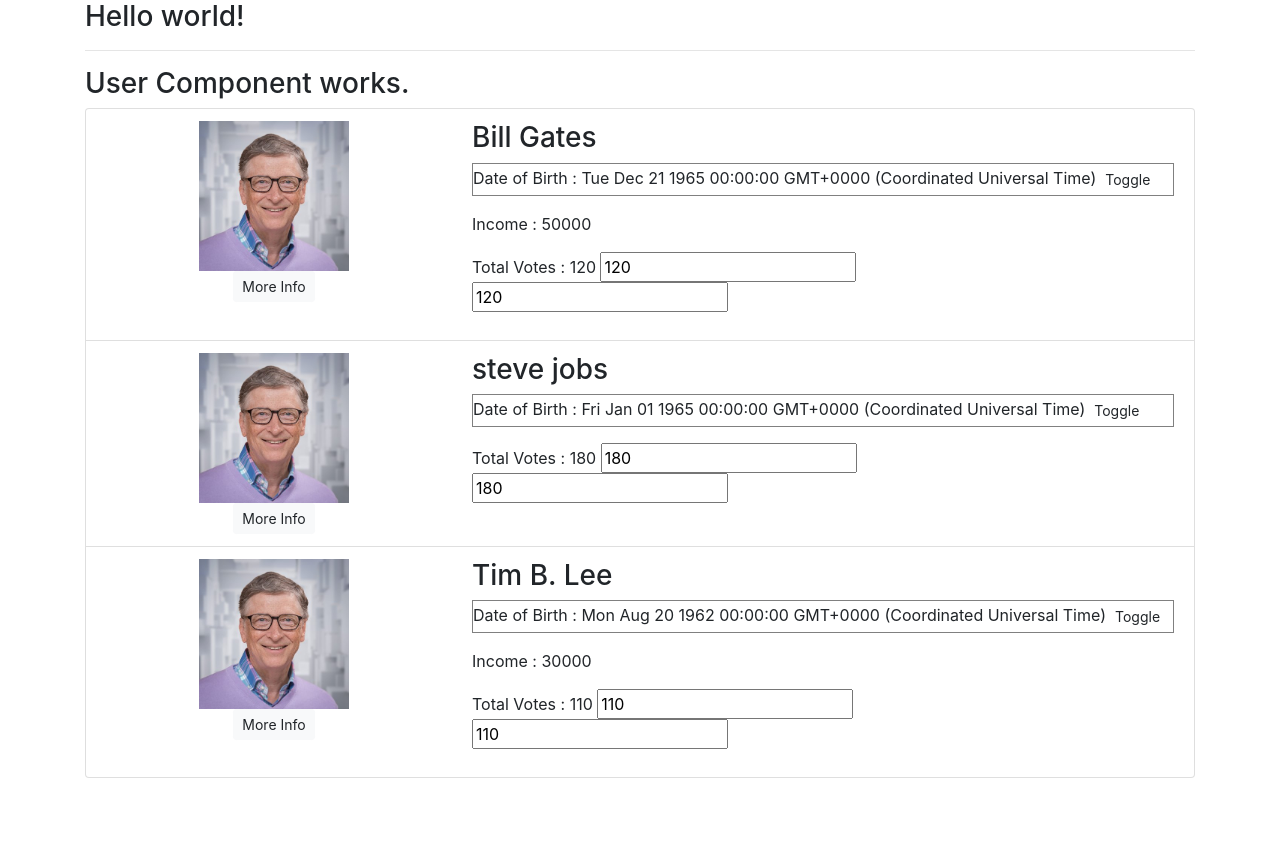
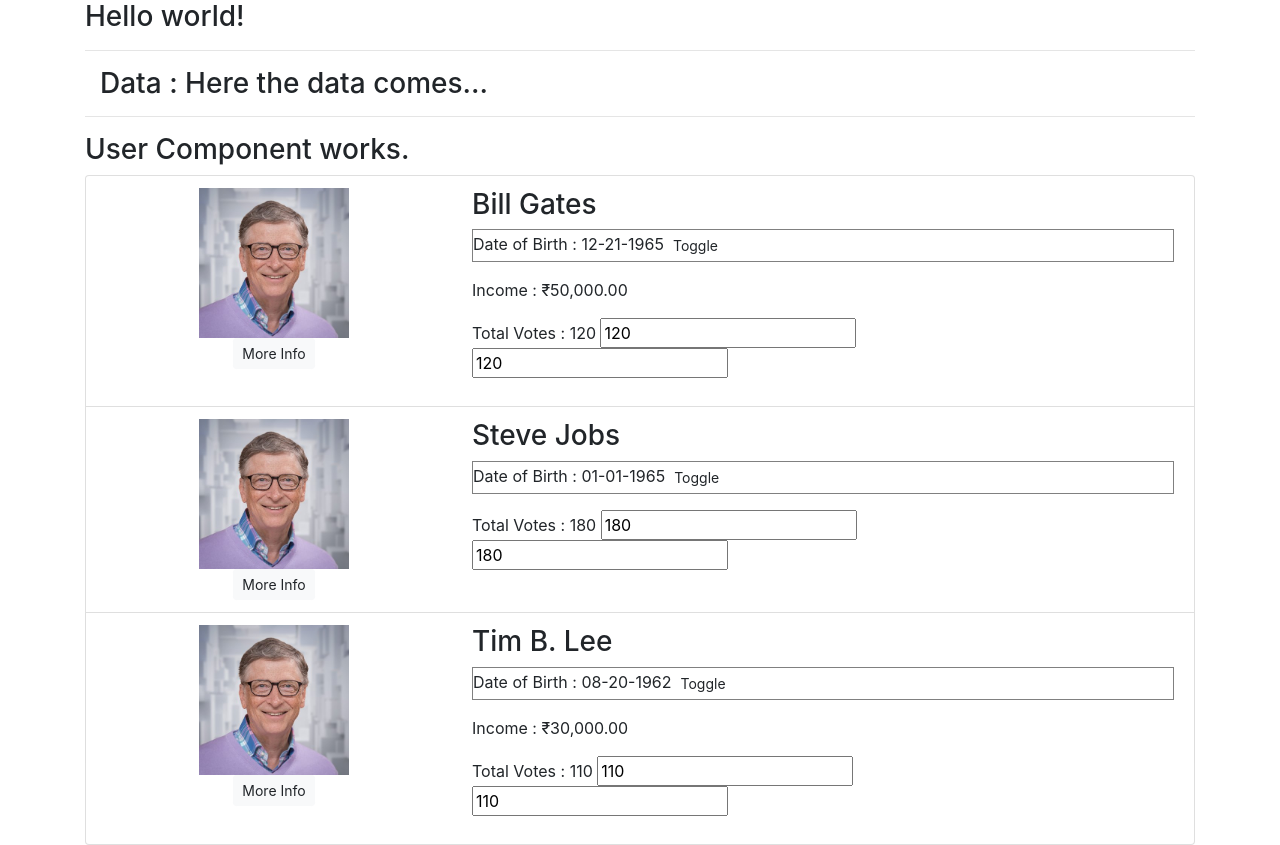
Before and after one commit to synergy2411/incedo-b1, an Angular app in the folder ng-demo/users-app/: page / in a window 1280 px wide. Before the commit the page ends 800 px from the top, so only its background shows below. Built offline with nearby package versions, Linux system fonts and the light colour scheme.

Commit message:
pipes added

```diff
--- a/ng-demo/users-app/src/app/app.component.html
+++ b/ng-demo/users-app/src/app/app.component.html
@@ -1,5 +1,9 @@
 <div class="container">
   <h3>Hello world!</h3>
   <hr>
+
+  <app-pipe-demo></app-pipe-demo>
+
+  <hr>
   <app-users></app-users>
 </div>
--- a/ng-demo/users-app/src/app/app.module.ts
+++ b/ng-demo/users-app/src/app/app.module.ts
@@ -7,13 +7,15 @@
 import { UsersComponent } from './users/user.component';
 import { UserInfoComponent } from './users/user-info/user-info.component';
 import { UserImgComponent } from './users/user-img/user-img.component';
+import { PipeDemoComponent } from './pipe-demo/pipe-demo.component';
 
 @NgModule({
   declarations: [           // Component, Directive, Pipes
     AppComponent,
     UsersComponent,
     UserInfoComponent,
-    UserImgComponent
+    UserImgComponent,
+    PipeDemoComponent
   ],
   imports: [                // Modules - built-in or custom
     BrowserModule,
--- /dev/null
+++ b/ng-demo/users-app/src/app/pipe-demo/pipe-demo.component.html
@@ -0,0 +1,3 @@
+<div class="container">
+    <h3>Data : {{ promise | async }}</h3>
+</div>
--- /dev/null
+++ b/ng-demo/users-app/src/app/pipe-demo/pipe-demo.component.ts
@@ -0,0 +1,23 @@
+import { Component, OnInit } from '@angular/core';
+
+@Component({
+  selector: 'app-pipe-demo',
+  templateUrl: './pipe-demo.component.html',
+  styleUrls: ['./pipe-demo.component.css']
+})
+export class PipeDemoComponent implements OnInit {
+
+  // simulate the async Javascript behaviour
+
+  promise = new Promise((resolve, reject)=>{
+    setTimeout(() => {
+      resolve("Here the data comes...")
+    }, 3000);
+  })
+
+  constructor() { }
+
+  ngOnInit(): void {
+  }
+
+}
--- a/ng-demo/users-app/src/app/users/user-info/user-info.component.html
+++ b/ng-demo/users-app/src/app/users/user-info/user-info.component.html
@@ -1,11 +1,11 @@
-<h3>{{ user.firstName }} {{ user.lastName}}</h3>
+<h3>{{ user.firstName | titlecase }} {{ user.lastName | titlecase }}</h3>
 
 <p [ngClass]="myDynamicClasses">
-    Date of Birth : <span [innerText]="user.dob"></span>
+    Date of Birth : <span [innerText]="user.dob | date : 'MM-dd-yyyy'"></span>
     <button class="btn btn-sm" (click)="onToggle()">Toggle</button>
 </p>
 
-<p *ngIf="user.isWorking"> Income : {{ user.income }} </p>
+<p *ngIf="user.isWorking"> Income : {{ user.income | currency : 'INR' }} </p>
 <p>Total Votes : {{ user.votes }}
     <input type="number" [value]="user.votes" (change)="user.votes = $event.target.value" />
     <br>
```
Also changed, not shown: ng-demo/users-app/src/app/users/user-info/user-info.component.ts (+6 -6 lines), ng-demo/users-app/src/app/pipe-demo/pipe-demo.component.css (added), 1 other file (tests, documents, lock files or other folders).
